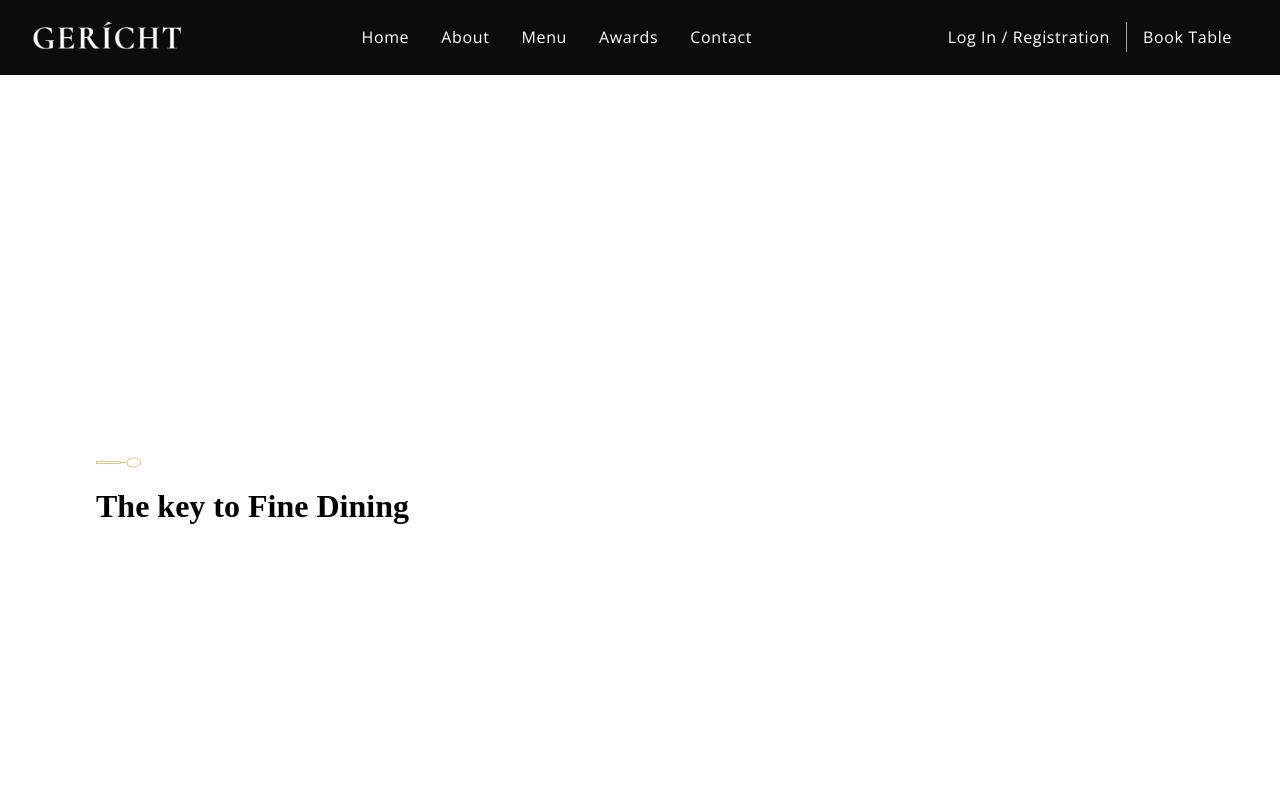
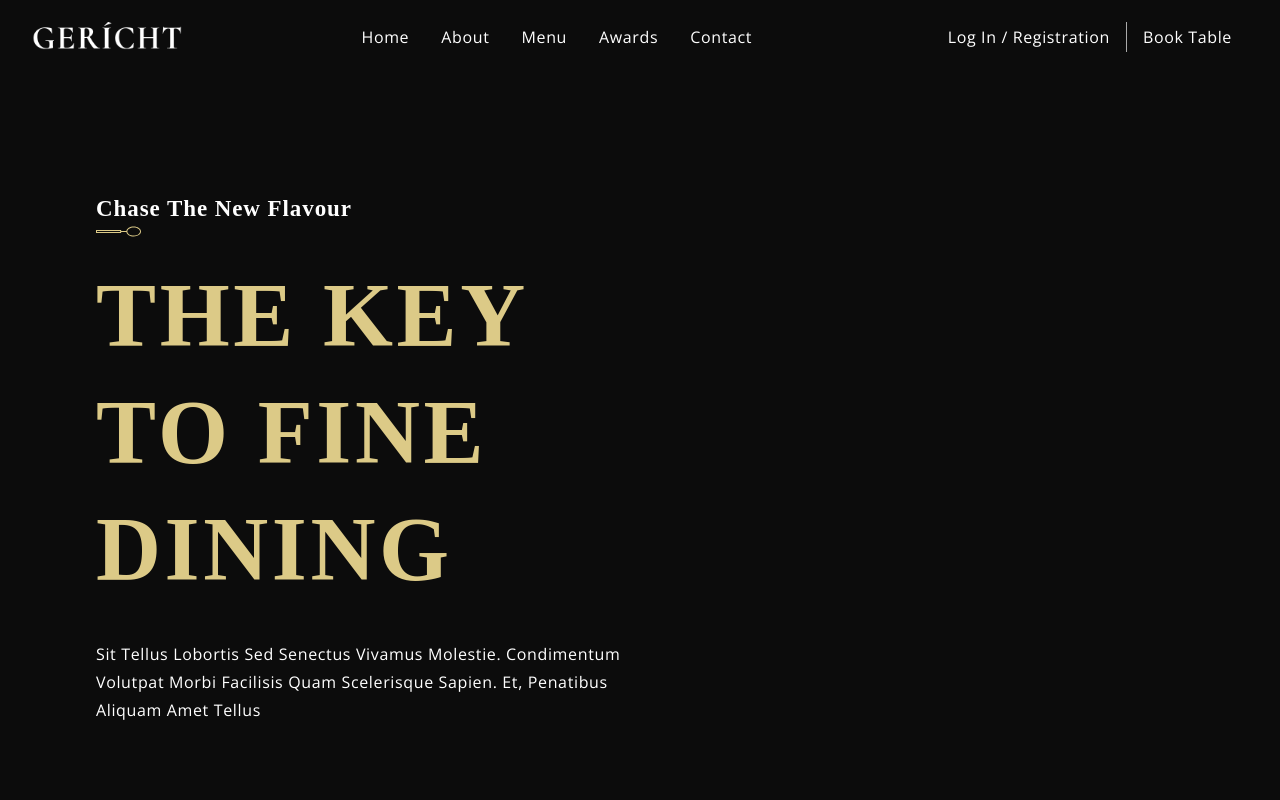
Before and after one commit to shantanugondane/RestaurentWebsiteReact, a React (Create React App) app: page / in a window 1280 px wide. Shown: the top 800 px of the page. Built offline with nearby package versions, Linux system fonts and the light colour scheme; a web font is replaced by a local one.

Commit message:
some changes made in the header
added text and some css in header

```diff
--- a/src/container/Header/Header.css
+++ b/src/container/Header/Header.css
@@ -0,0 +1,16 @@
+.app__header
+{
+    background-color: var(--color-black);
+}
+.app__header-h1
+{
+    font-family: var(--font-base);
+    color: var(--color-golden);
+    letter-spacing: 0.04em;
+    text-transform: uppercase;
+    line-height: 117px;
+    font-size: 90px;
+}
+.app__header-img img{
+    width: 80%;
+}
--- a/src/container/Header/Header.jsx
+++ b/src/container/Header/Header.jsx
@@ -9,6 +9,7 @@ const Header = () => (
     <div className="app__wrapper_info">
       <SubHeading title="Chase the new flavour" />
       <h1 className='app__header-h1'>The key to Fine Dining</h1>
+      <p className='p__opensans' style={{margin:'2rem 0'}}>Sit tellus lobortis sed senectus vivamus molestie. Condimentum volutpat morbi facilisis quam scelerisque sapien. Et, penatibus aliquam amet tellus</p>
     </div>
     <div className="app__wrapper_img">
 
```
